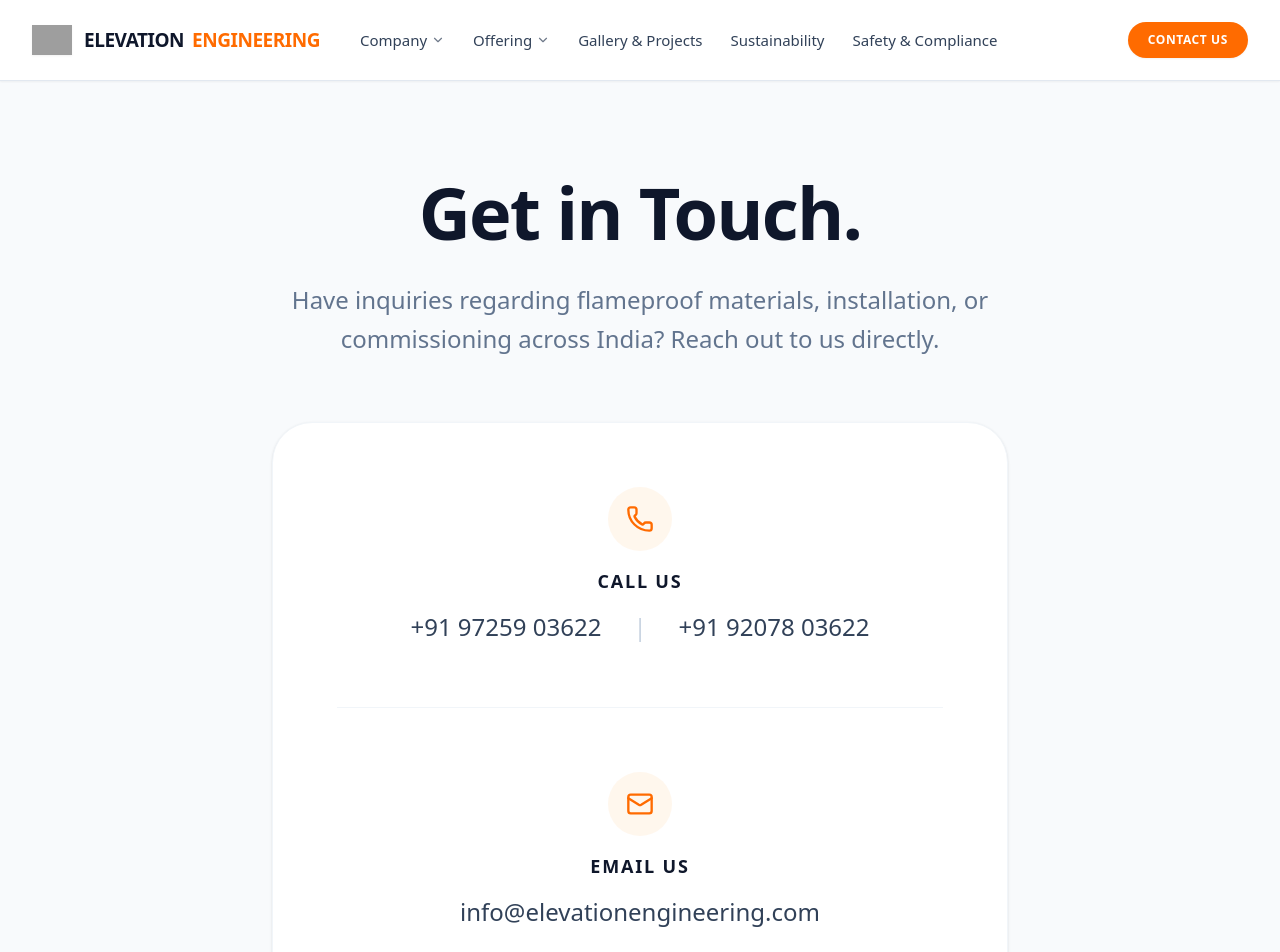
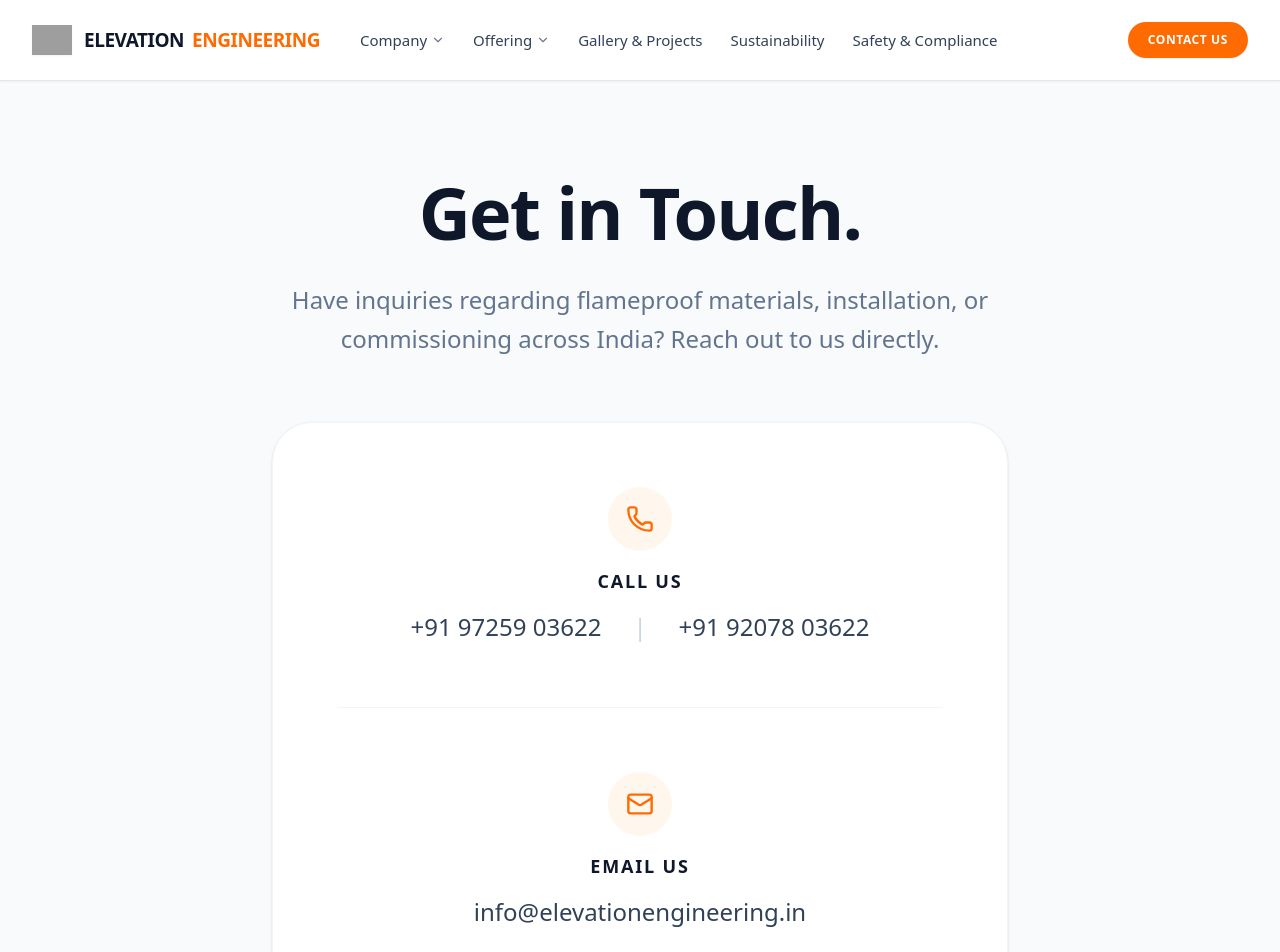
Before and after one commit to elevationengineerings/ELEVATION-ENGINEERING, a React (Vite) app: page /contact in a window 1280 px wide. Shown: the top 952 px of the page. Built offline with nearby package versions, Linux system fonts and the light colour scheme; grey boxes are pictures that could not be loaded.

Commit message:
Update Contact.tsx

```diff
--- a/src/pages/Contact.tsx
+++ b/src/pages/Contact.tsx
@@ -45,8 +45,8 @@ export default function Contact() {
                 <Mail size={28} />
               </div>
               <h3 className="text-lg font-bold text-slate-900 uppercase tracking-widest">Email Us</h3>
-              <a href="mailto:info@elevationengineering.com" className="text-2xl text-slate-700 font-medium hover:text-[#FF6B00] transition-colors">
-                info@elevationengineering.com
+              <a href="mailto:info@elevationengineering.in" className="text-2xl text-slate-700 font-medium hover:text-[#FF6B00] transition-colors">
+                info@elevationengineering.in
               </a>
             </div>
 
```
